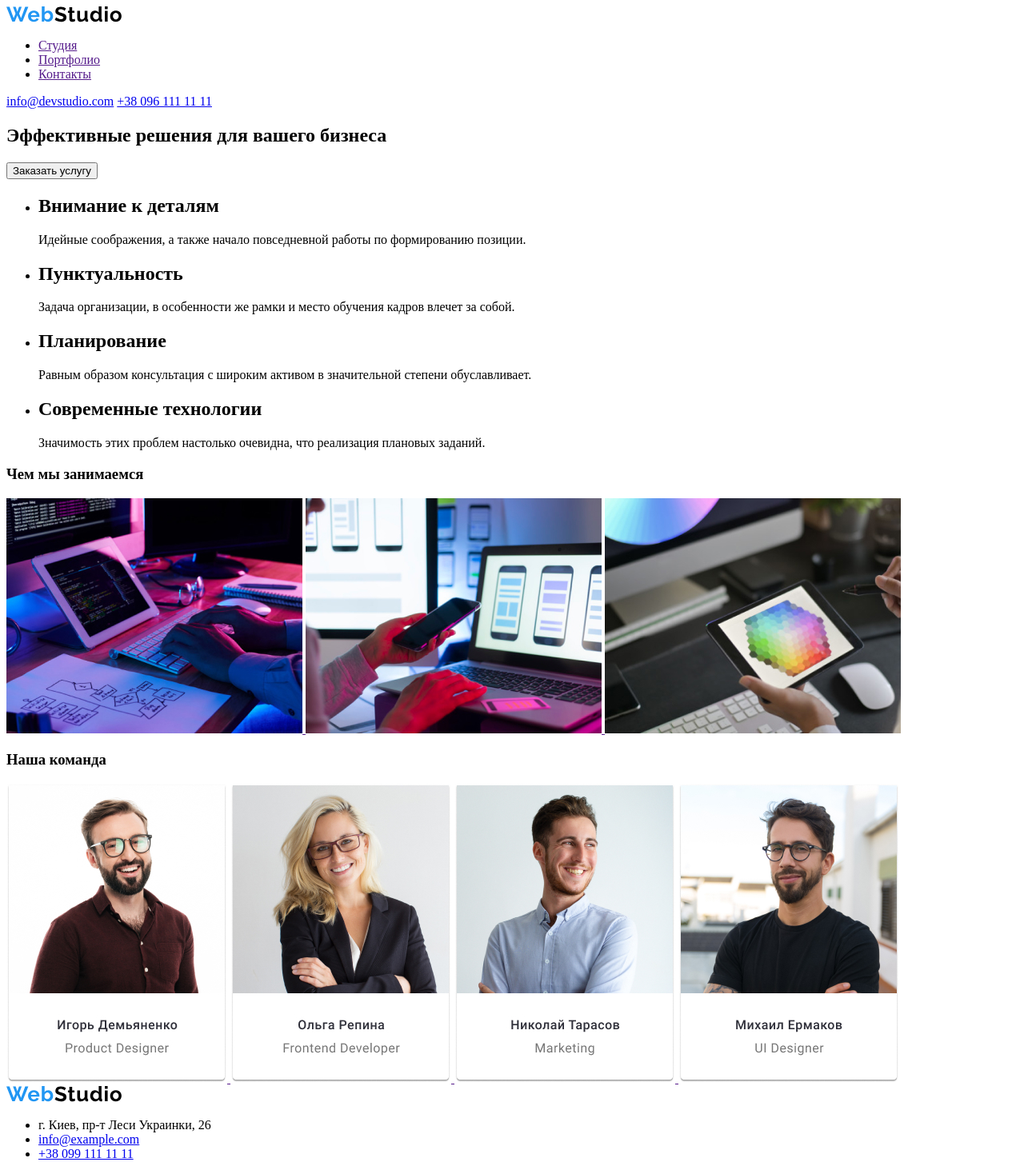
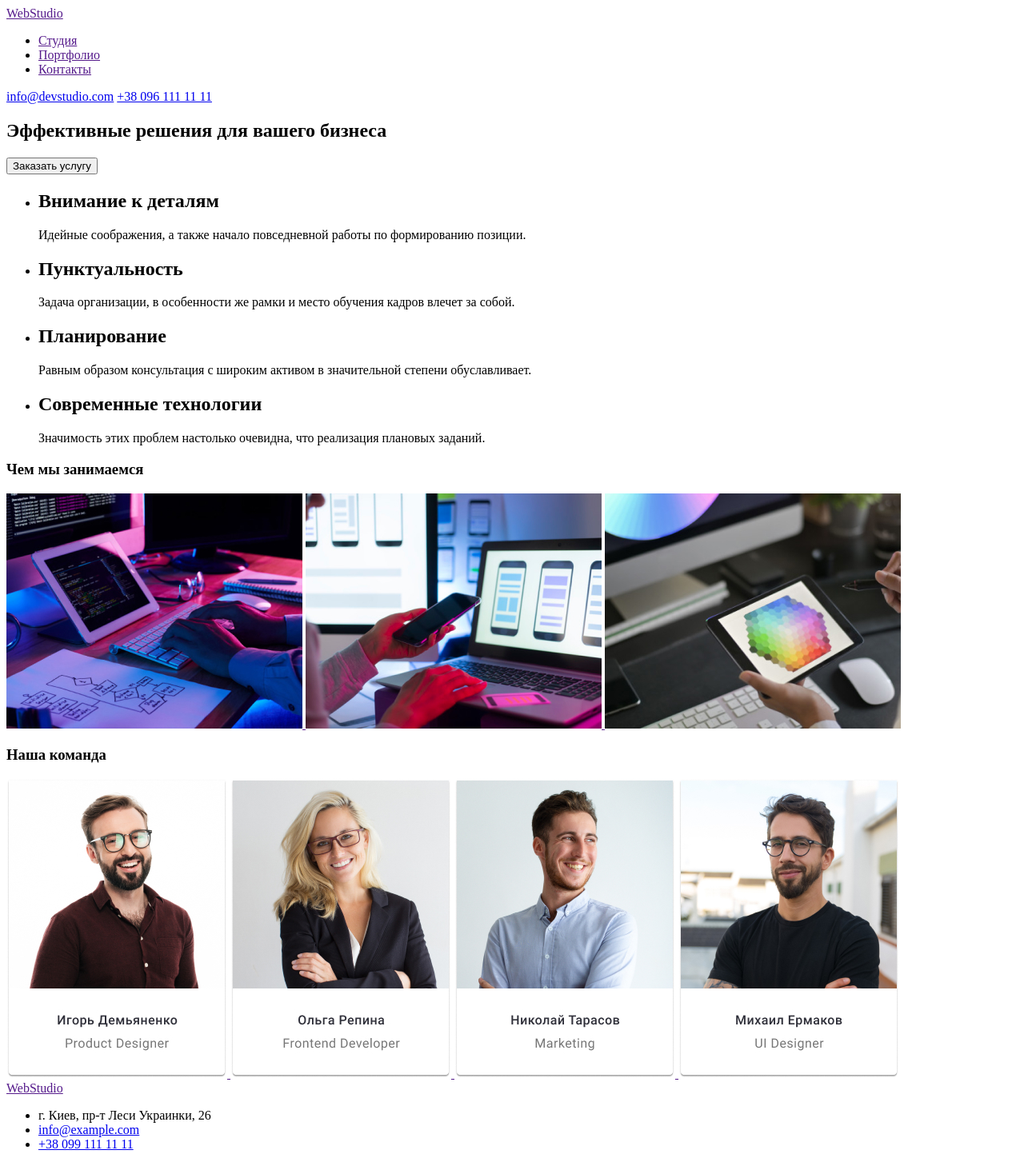
Before and after one commit to UkrainianOffer/github-webstudio, a plain HTML site: page index.html in a window 1280 px wide. Shown: the whole page at 80% size. Drawn offline with Linux system fonts and the light colour scheme.

Commit message:
1я стр. по без WEB картин

```diff
--- a/index.html
+++ b/index.html
@@ -10,10 +10,9 @@
     <!-- Шапка -->
 <header>
    <nav>
-        <a href="">
-            <img src="./Images/WebStudio.svg" alt="">
-        </a>
-
+        <span>
+        <a href="">WebStudio</a>
+        </span>
         <ul>
             <li><a href="">Студия</a></li>
             <li><a href="">Портфолио</a></li>
@@ -80,8 +79,9 @@
 
 <!-- Футер -->
 <footer>
-        <a href="">
-            <img src="./Images/WebStudio.svg" alt="">
+        <span>
+            <a href="">WebStudio</a>
+        </span>
             <br>
         </a>
         <ul>
```
Also changed, not shown: Images/WebStudio.svg (deleted).
